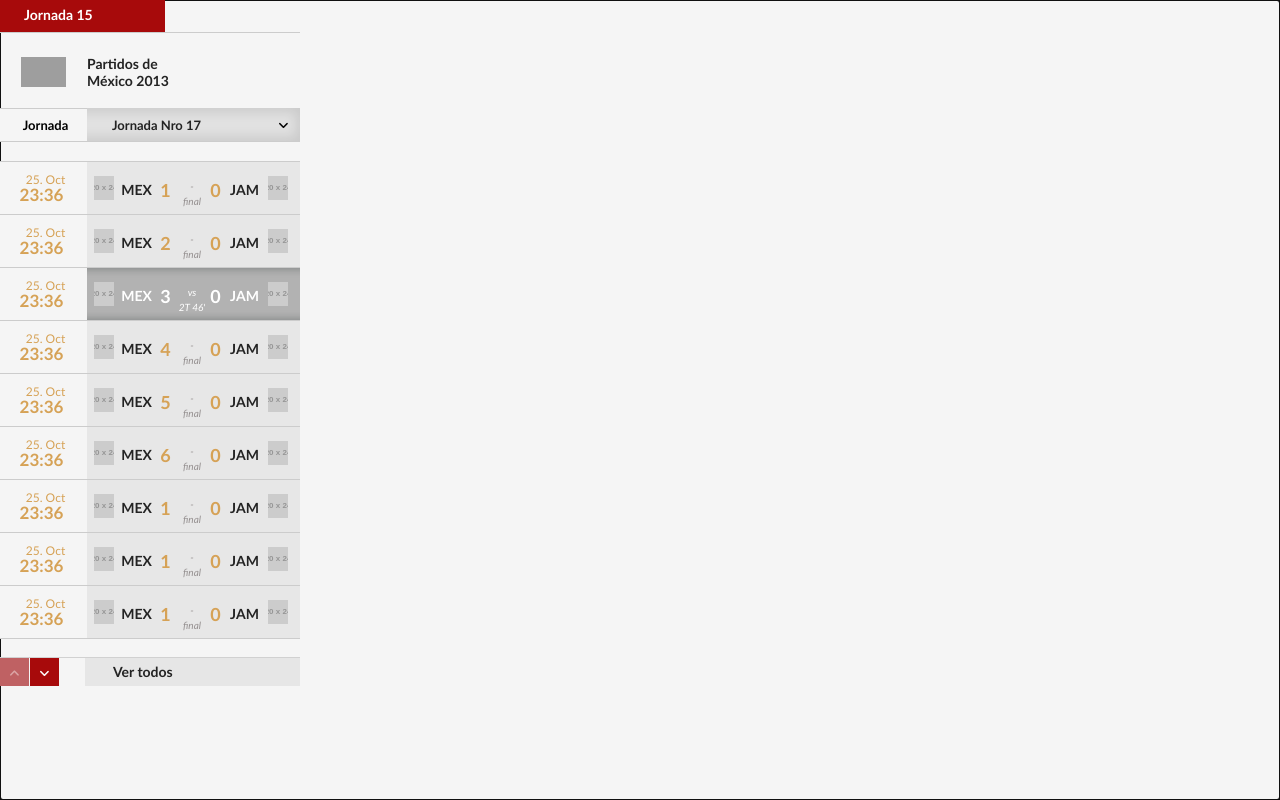
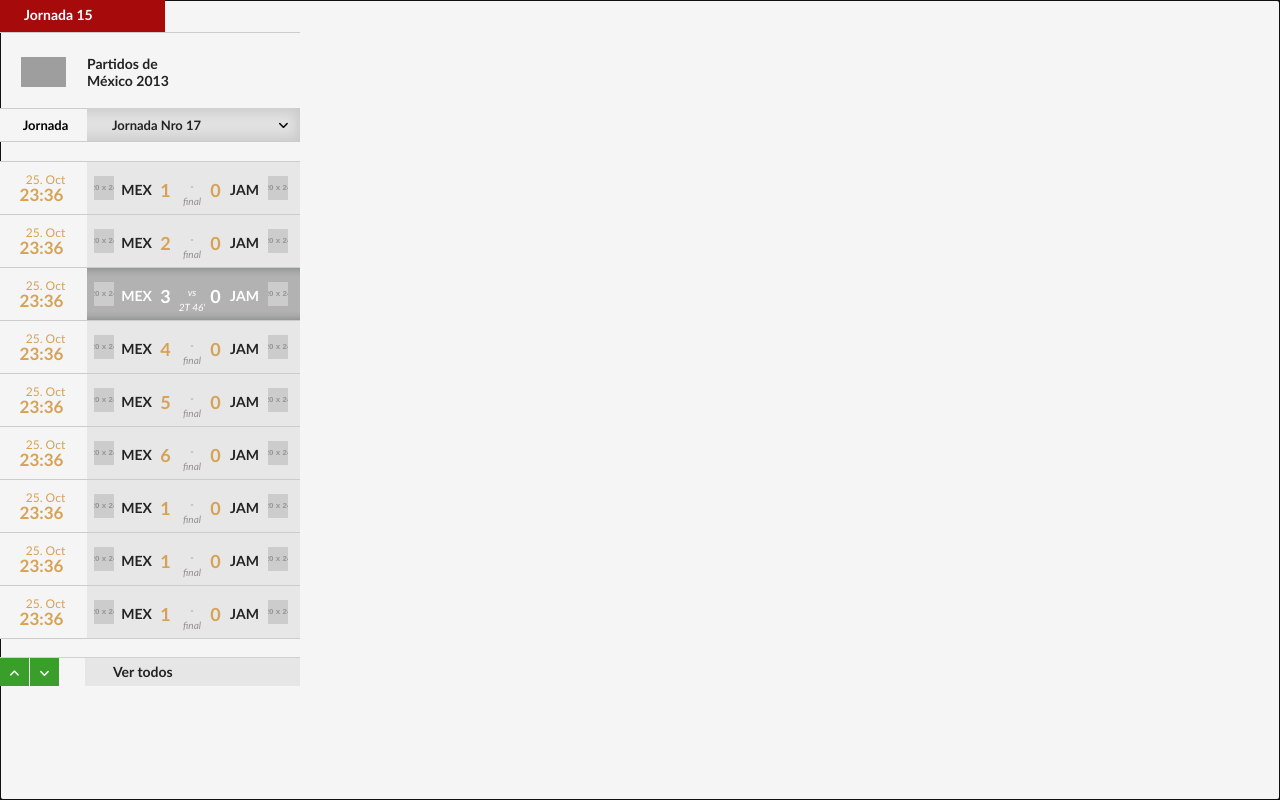
Before and after one commit to israel-viveros/MaquetadoMxM, a plain HTML site: page wdg_altasbajas_result_01/index.html in a window 1280 px wide. Drawn offline with Linux system fonts and the light colour scheme; grey boxes are pictures that could not be loaded; placeholder pictures from the web are drawn by us.

Commit message:
Color
Cambio de color de backgrounds. de los controles

```diff
--- a/wdg_altasbajas_result_01/css/wdg_altasbajas_result_01_mobile.css
+++ b/wdg_altasbajas_result_01/css/wdg_altasbajas_result_01_mobile.css
@@ -136,7 +136,7 @@
     }
 
     .wdg_altasbajas_result_01 a.next {
-        background-color: #A41D21;
+        background-color: #3a9e2a;
     }
 
     .wdg_altasbajas_result_01 > div .prev,
@@ -175,6 +175,7 @@
         background-color: #A41D21;
     }
     .wdg_altasbajas_result_01 > div .tvsa-caret-up{
+        color: #fff;
         line-height:25px;
         margin: 2px 0 0 10px;
     }
@@ -694,11 +695,11 @@
 
 
 	.wdg_altasbajas_result_01 .controls .bgactive{
-		background-color:#A70A0B;
+		background-color:#3a9e2a;
 	}
 
 	.wdg_altasbajas_result_01 .controls .bginactive{
-		background-color:#BF6163;
+		background-color:#3a9e2a;
 	}
 
 	.wdg_altasbajas_result_01 .controls .bgactive span{
@@ -706,7 +707,7 @@
 	}
 
 	.wdg_altasbajas_result_01 .controls .bginactive span{
-		color:#DBA5A5;
+		color:#fff;
 	}
 
 
```
